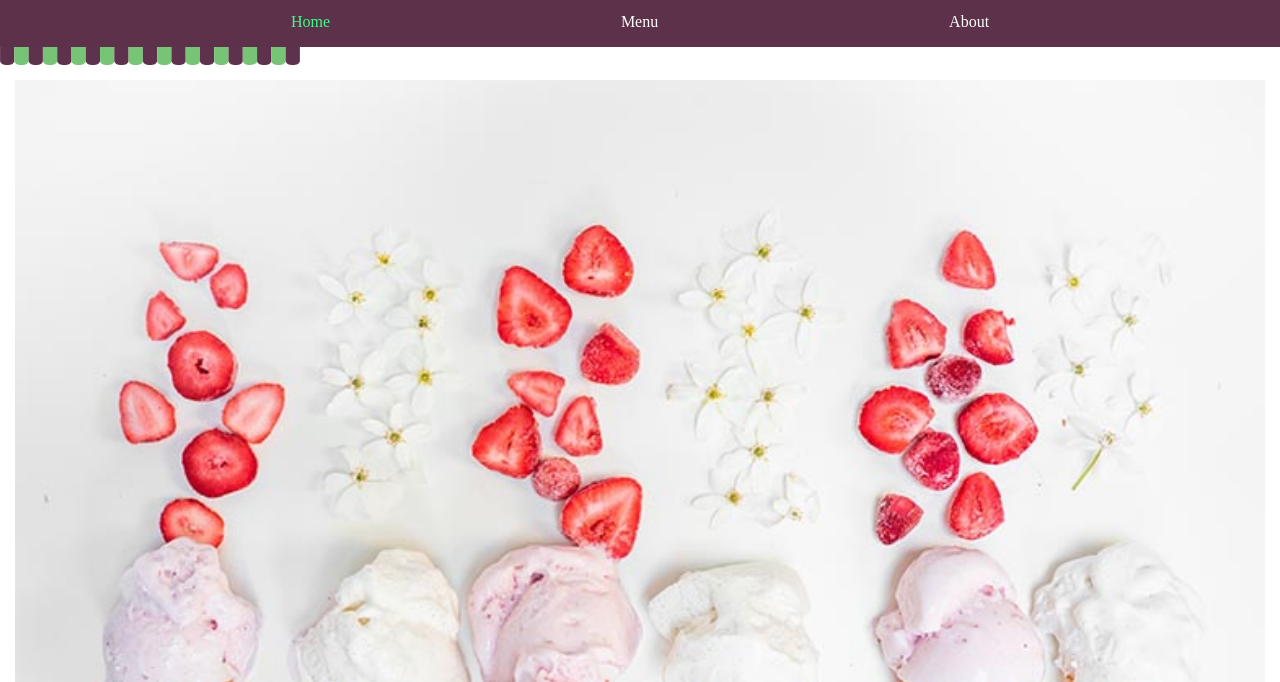
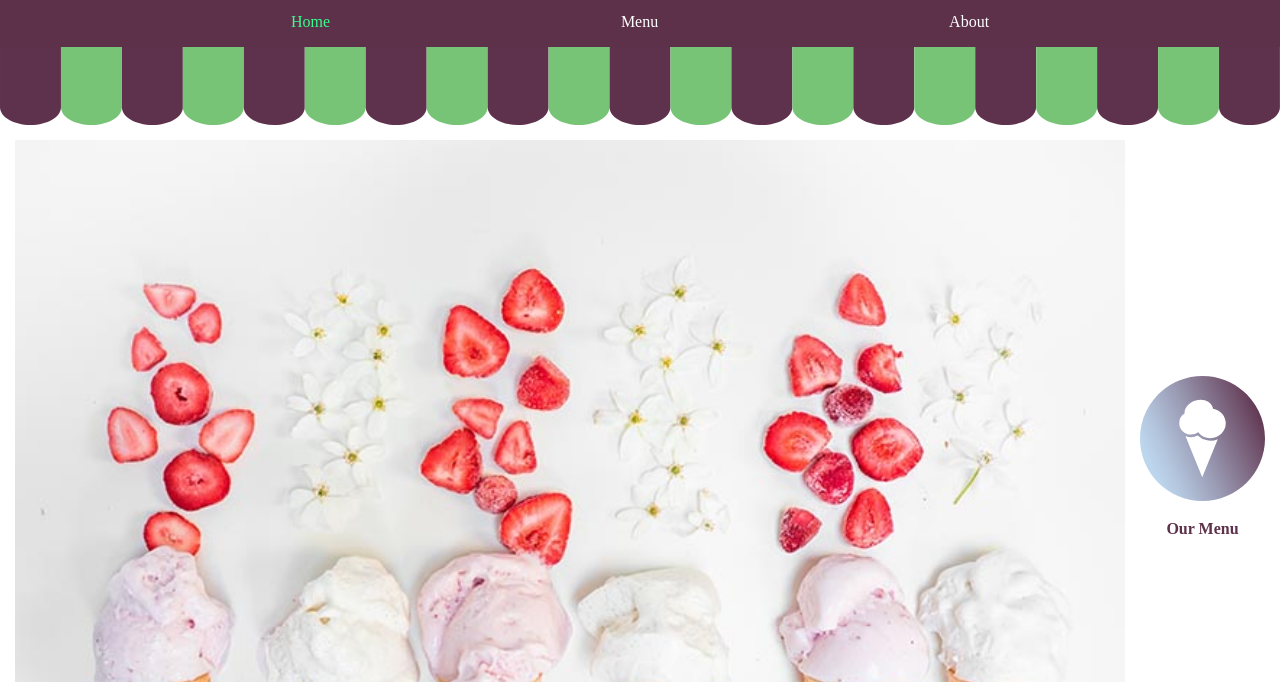
Before and after one commit to derr0037/derr0037.github.io, a plain HTML site: page mid-term-prototype/index.html in a window 1280 px wide. Shown: the part 118-800 px from the top of the page. Drawn offline with Linux system fonts and the light colour scheme.

Commit message:
Fixes trim, creates first media query

```diff
--- a/mid-term-prototype/css/style.css
+++ b/mid-term-prototype/css/style.css
@@ -43,11 +43,10 @@ li a.current {
 
 .trimCont {
     display: flex;
-    max-width: fit-content;
 }
 
 .trim {
-    width:100%;
+    max-width:100%;
 }
 
 .mainContent {
@@ -209,6 +208,32 @@ h5 {
     color: #FFFFFF;
 }
 
+@media screen and (min-width: 768px) {
+
+    .firstContent {
+        display:grid;
+        grid-template-areas:
+        "image image image icons"
+        "image image image icons"
+        "text text text icons";
+    }
+
+    .firstImg {
+        grid-area: image;
+    }
+
+    .rightTop {
+        grid-area: text;
+    }
+
+    .webIcons {
+        grid-area: icons;
+        flex-direction: column;
+        margin-left: 15px;
+    }
+
+}
+
 @media screen and (min-width: 1600px) {
     .webIcons {
         display: flex;
```
Also changed, not shown: mid-term-prototype/index.html (+1 -1 lines).
